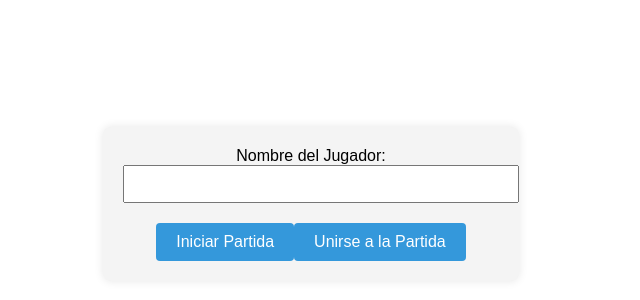
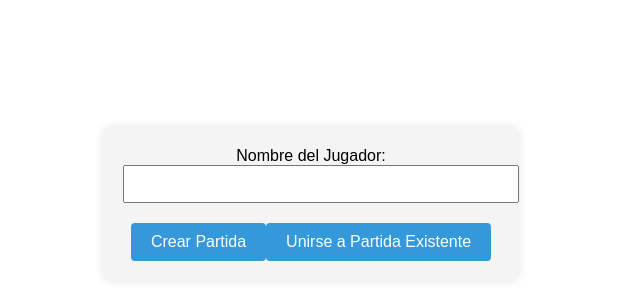
Before and after one commit to MarcelLopezLopez/Hangman, a React (Create React App) app in the folder frontend/: page / in a window 1280 px wide. Shown: the part 196-496 px from the top of the page, without its empty margins (329-969 px from the left). Built offline with nearby package versions, Linux system fonts and the light colour scheme; no server answers.

Commit message:
Cambios en idea de app

```diff
--- a/frontend/src/App.js
+++ b/frontend/src/App.js
@@ -1,52 +1,103 @@
+// App.js
 import React, { useState, useEffect } from 'react';
 import io from 'socket.io-client';
+import PartidaCreada from './PartidaCreada';
 import './App.css';
 
+// Funcion para generar aleatoriamente un ID de 4 digitos
+function generarID() {
+  // Genera un número aleatorio entre 1000 y 9999
+  return Math.floor(Math.random() * 9000) + 1000;
+}
+
 function App() {
+  //Funcion para guardar el nombre del usuario
   const [nombreJugador, setNombreJugador] = useState('');
-  const [identificadorPartida, setIdentificadorPartida] = useState('');
-  const socket = io('http://localhost:4567'); // Reemplaza con la URL de tu servidor
+  //FUncion para guardar el identificador de una partida creada
+  const [identificadorPartida, setIdentificadorPartida] = useState(null);
+  //Funcion para validar si se muestra o no la partida creada
+  const [mostrarPartidaCreada, setMostrarPartidaCreada] = useState(false);
+  //Funcion para validar si se muestra o no la partida existente
+  const [mostrarPartidaExistente, setMostrarPartidaExistente] = useState(false);
+  //FUncion para guardar el identificador de una partida existente
+  const [identificadorPartidaExistente, setIdentificadorPartidaExistente] = useState('');
+  const socket = io('http://localhost:4567');
 
   useEffect(() => {
-    // Aquí puedes manejar eventos de socket, por ejemplo, para escuchar cambios en el identificador de la partida
     socket.on('identificadorPartida', (identificador) => {
       setIdentificadorPartida(identificador);
+      setMostrarPartidaCreada(true);
     });
 
-    // No olvides limpiar el evento cuando el componente se desmonta
     return () => {
       socket.off('identificadorPartida');
     };
   }, [socket]);
 
-  const handleNombreChange = (event) => {
+  const handleNameChange = (event) => {
     setNombreJugador(event.target.value);
   };
 
   const iniciarPartida = () => {
-    // Envia el nombre del jugador al servidor junto con la solicitud de inicio de partida
-    socket.emit('iniciarPartida', { nombreJugador });
-    // Lógica para manejar la respuesta del servidor y obtener el identificador de la partida
+    const nuevoIdentificador = generarID();
+
+    // Aquí podrías agregar lógica adicional para asegurar que el ID sea único
+    // por ejemplo, verificando si ya existe una partida con ese ID
+
+    socket.emit('CrearPartida', { nombreJugador, identificadorPartida: nuevoIdentificador });
   };
 
-  const unirsePartida = () => {
-    // Envia el nombre del jugador al servidor junto con la solicitud de unirse a la partida
-    socket.emit('unirsePartida', { nombreJugador });
-    // Lógica para manejar la respuesta del servidor y unirse a la partida
+  const unirsePartidaExistente = () => {
+    socket.emit('UnirsePartida', { nombreJugador, identificadorPartidaExistente });
   };
 
   return (
     <div className="container">
+      {mostrarPartidaCreada ? (
+        <PartidaCreada
+          socket={socket}
+          identificadorPartida={identificadorPartida}
+          nombreCreador={nombreJugador}
+        />
+      ) : mostrarPartidaExistente ? (
+        <>
           <label className="label">
             Nombre del Jugador:
-        <input className="input" type="text" value={nombreJugador} onChange={handleNombreChange} />
+            <input className="input" type="text" value={nombreJugador} onChange={handleNameChange} />
+          </label>
+          <label className="label">
+            Identificador de la Partida Existente:
+            <input
+              className="input"
+              type="text"
+              value={identificadorPartidaExistente}
+              onChange={(event) => setIdentificadorPartidaExistente(event.target.value)}
+            />
+          </label>
+          <button className="button" onClick={unirsePartidaExistente}>
+            Unirse a Partida Existente
+          </button>
+        </>
+      ) : (
+        <>
+          <label className="label">
+            Nombre del Jugador:
+            <input className="input" type="text" value={nombreJugador} onChange={handleNameChange} />
           </label>
           <button className="button" onClick={iniciarPartida}>
-        Iniciar Partida
+            Crear Partida
           </button>
-      <button className="button" onClick={unirsePartida}>
-        Unirse a la Partida
+          {identificadorPartida !== null && (
+            <p>ID de la Partida: {identificadorPartida}</p>
+          )}
+          <button
+            className="button"
+            onClick={() => setMostrarPartidaExistente(true)}
+          >
+            Unirse a Partida Existente
           </button>
+        </>
+      )}
     </div>
   );
 }
--- /dev/null
+++ b/frontend/src/PartidaCreada.jsx
@@ -0,0 +1,28 @@
+// PartidaCreada.js
+import React, { useState, useEffect } from 'react';
+
+function PartidaCreada({ socket, identificadorPartida, nombreCreador }) {
+  const [numUsuarios, setNumUsuarios] = useState(1);
+
+  useEffect(() => {
+    socket.on('numUsuarios', (num) => {
+      setNumUsuarios(num);
+    });
+
+    return () => {
+      socket.off('numUsuarios');
+    };
+  }, [socket]);
+
+  return (
+    <div className="partida-creada">
+      <h2>Partida Creada</h2>
+      <p>ID de la Partida: {identificadorPartida}</p>
+      <p>Nombre del Creador: {nombreCreador}</p>
+      <p>Número de Usuarios Conectados: {numUsuarios}</p>
+      {/* Puedes agregar más información o elementos según tus necesidades */}
+    </div>
+  );
+}
+
+export default PartidaCreada;
```
Lines whose indentation alone changed are shown as unchanged.
